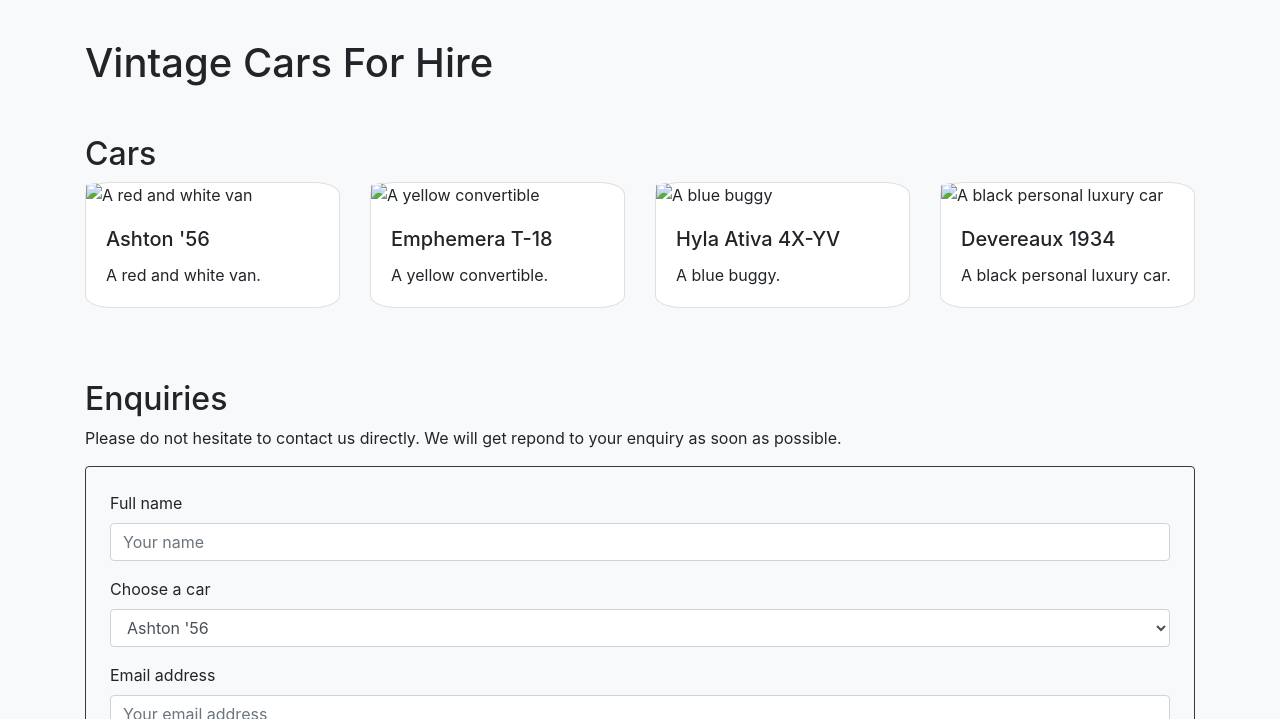
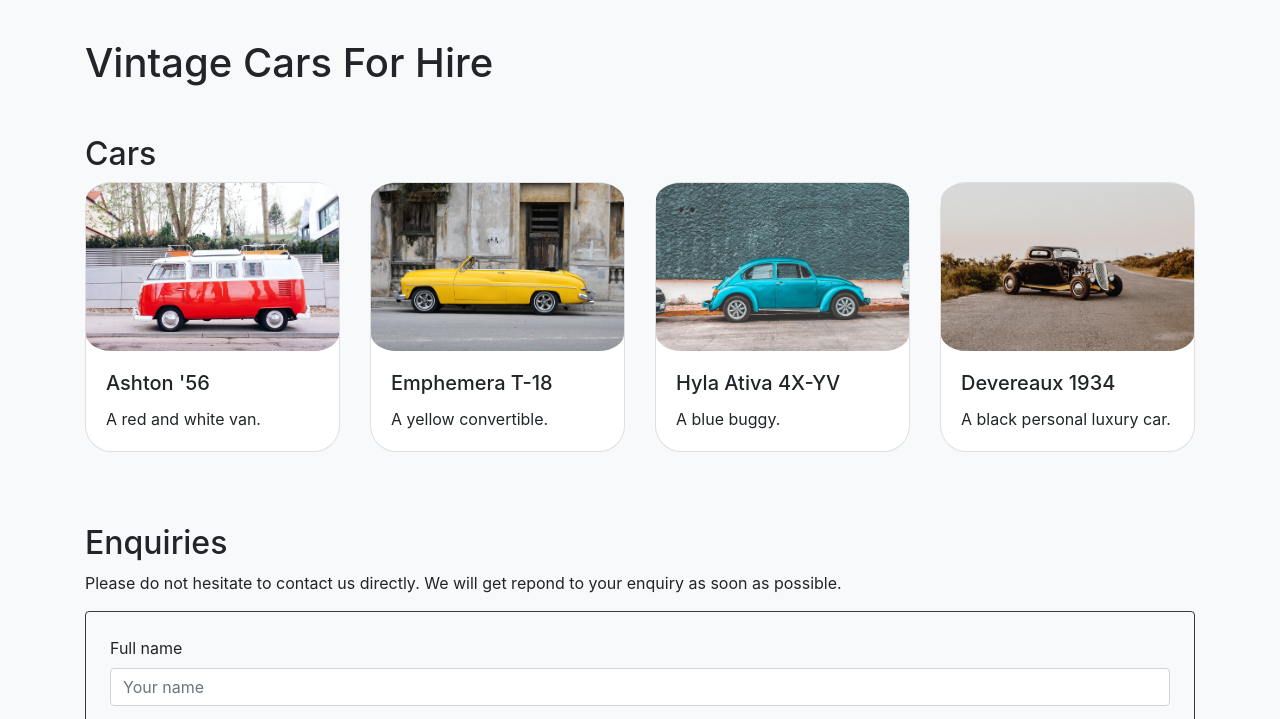
Before and after one commit to Eulofia/vintagecarsite, a plain HTML site: page index.html in a window 1280 px wide. Shown: the part 78-797 px from the top of the page. Drawn offline with nearby package versions, Linux system fonts and the light colour scheme; the site is published under a folder, as on GitHub Pages, so addresses that start at the root find nothing.

Commit message:
Fixing images

```diff
--- a/index.html
+++ b/index.html
@@ -75,7 +75,7 @@
 
 <div class="card-deck">
   <div class="card">
-    <img class="card-img-top" src="/images/car1.jpg" alt="A red and white van">
+    <img class="card-img-top" src="images/car1.jpg" alt="A red and white van">
     <div class="card-body">
       <h5 class="card-title">Ashton '56</h5>
       <p class="card-text">A red and white van.</p>
@@ -83,7 +83,7 @@
     </div>
   </div>
   <div class="card">
-    <img class="card-img-top" src="/images/car2.jpg" alt="A yellow convertible">
+    <img class="card-img-top" src="images/car2.jpg" alt="A yellow convertible">
     <div class="card-body">
       <h5 class="card-title">Emphemera T-18</h5>
       <p class="card-text">A yellow convertible.</p>
@@ -91,7 +91,7 @@
     </div>
   </div>
   <div class="card">
-    <img class="card-img-top" src="/images/car3.jpg" alt="A blue buggy">
+    <img class="card-img-top" src="images/car3.jpg" alt="A blue buggy">
     <div class="card-body">
       <h5 class="card-title">Hyla Ativa 4X-YV</h5>
       <p class="card-text">A blue buggy.</p>
@@ -99,7 +99,7 @@
     </div>
   </div>
   <div class="card">
-    <img class="card-img-top" src="/images/car4.jpg" alt="A black personal luxury car">
+    <img class="card-img-top" src="images/car4.jpg" alt="A black personal luxury car">
     <div class="card-body">
       <h5 class="card-title">Devereaux 1934</h5>
       <p class="card-text">A black personal luxury car.</p>
```
